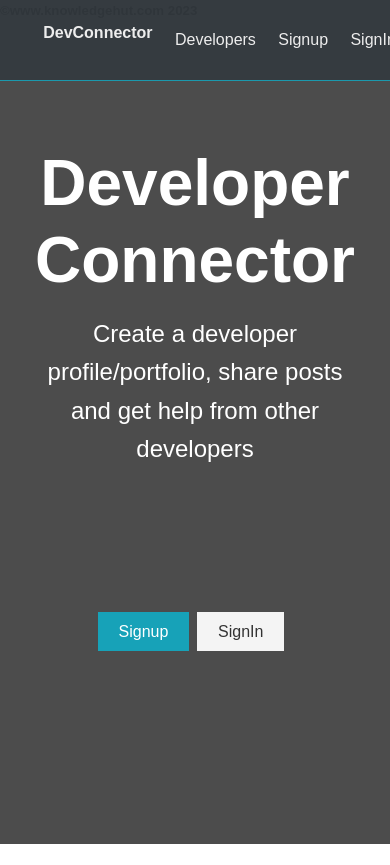
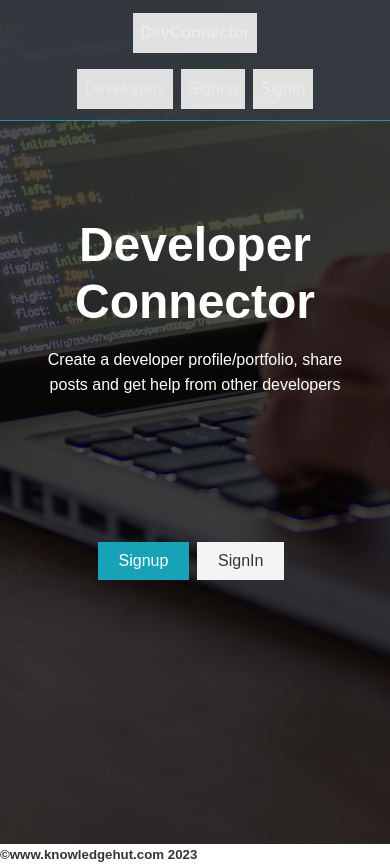
Before and after one commit to Amber-Lea-P/client, a React (Create React App) app: page / in a window 390 px wide. Before the commit the page ends 844 px from the top, so only its background shows below. Built offline with nearby package versions, Linux system fonts and the light colour scheme.

Commit message:
updated CSS files

```diff
--- a/src/App.css
+++ b/src/App.css
@@ -1,41 +1,4 @@
-/*.App {
-  text-align: center;
-}
 
-.App-logo {
-  height: 40vmin;
-  pointer-events: none;
-}
-
-@media (prefers-reduced-motion: no-preference) {
-  .App-logo {
-    animation: App-logo-spin infinite 20s linear;
-  }
-}
-
-.App-header {
-  background-color: #282c34;
-  min-height: 100vh;
-  display: flex;
-  flex-direction: column;
-  align-items: center;
-  justify-content: center;
-  font-size: calc(10px + 2vmin);
-  color: white;
-}
-
-.App-link {
-  color: #61dafb;
-}
-
-@keyframes App-logo-spin {
-  from {
-    transform: rotate(0deg);
-  }
-  to {
-    transform: rotate(360deg);
-  }
-}*/
 /* Global Styles */
 :root {
   --primary-color: #17a2b8;
@@ -112,7 +75,6 @@ img {
   color: var(--dark-color);
 }
 
-
 /* Padding */
 .p {
   padding: 0.5rem;
@@ -167,7 +129,7 @@ img {
 
 .btn {
   display: inline-block;
-  background: var(--dark-color);
+  background: var(--light-color);
   color: #333;
   padding: 0.4rem 1.3rem;
   font-size: 1rem;
@@ -272,68 +234,8 @@ img {
   width: 100%;
   height: 100%;
 }
-/* Navbar */
-.navbar {
-  display: flex;
-  justify-content: space-between;
-  align-items: center;
-  padding: 0.7rem 2rem;
-  position: fixed;
-  z-index: 1;
-  width: 100%;
-  top: 0;
-  border-bottom: solid 1px var(--primary-color);
-  opacity: 0.9;
-}
 
-.navbar ul {
-  display: flex;
-  text-align: center;
-  justify-content: center;
-}
-
-.navbar a {
-  color: #fff;
-  padding: 0.45rem;
-  margin: 0 0.25rem;
-}
-
-.navbar a:hover {
-  color: var(--primary-color);
-}
-
-.navbar .welcome span {
-  margin-right: 0.6rem;
-}
-
-
-.navbar h1 {
-    margin-bottom: 1rem;
-  }
-
-.navbar .welcome {
-    display: none;
-  }
-
-  landing
-  .landing {
-      position: relative;
-      background: url('../assets/img/showcase.jpg') no-repeat center center/cover;
-      height: 100vh;}
-
-  .landing-inner {
-      color: #fff;
-      height: 100%;
-      width: 80%;
-      margin: auto;
-      display: flex;
-      flex-direction: column;
-      align-items: center;
-      text-align: center;
-      justify-content: center;
-  }
-
-  /* Forms */
+/* Forms  out css class .form-group : child class / inner class */
 .form .form-group {
   margin: 1.2rem 0;
 }
@@ -344,10 +246,10 @@ margin-top: 0.3rem;
   color: #888;
 }
 
-.form input[type='text'],
-.form input[type='email'],
-.form input[type='password'],
-.form input[type='date'],
+.form input[type="text"],
+.form input[type="email"],
+.form input[type="password"],
+.form input[type="date"],
 .form select,
 .form textarea {
   display: block;
@@ -357,7 +259,7 @@ font-size: 1.2rem;
   border: 1px solid #ccc;
 }
 
-.form input[type='submit'],
+.form input[type="submit"],
 button {
   font: inherit;
 }
@@ -397,8 +299,59 @@ text-align: left;
   background: var(--light-color);
 }
 
-/* profiles related css classes */
-.profiles {
+/* Navbar */
+.navbar {
+  display: flex;
+  justify-content: space-between;
+  align-items: center;
+  padding: 0.7rem 2rem;
+  position: fixed;
+  z-index: 1;
+  width: 100%;
+  top: 0;
+  border-bottom: solid 1px var(--primary-color);
+  opacity: 0.9;
+}
+
+.navbar ul {
+  display: flex;
+}
+
+.navbar a {
+  color: #fff;
+  padding: 0.45rem;
+  margin: 0 0.25rem;
+}
+
+.navbar a:hover {
+  color: var(--primary-color);
+}
+
+.navbar .welcome span {
+  margin-right: 0.6rem;
+}
+
+.landing {
+  position: relative;
+  background: url("../assets/img/showcase.jpg") no-repeat center center/cover;
+  height: 100vh;
+}
+
+
+.landing-inner {
+  color: #fff;
+  height: 100%;
+  width: 80%;
+  margin: auto;
+  display: flex;
+  flex-direction: column;
+  align-items: center;
+  justify-content: center;
+  text-align: center;
+}
+
+/* Profiles Page */
+.profile {
   display: grid;
   grid-template-columns: 2fr 4fr 2fr;
   align-items: center;
@@ -412,10 +365,10 @@ margin-bottom: 1rem;
 .profile-grid {
   display: grid;
   grid-template-areas:
-  'top top'
-  'about about'
-  'exp edu'
-  'github github';
+    "top top"
+    "about about"
+    "exp edu"
+    "github github";
   grid-gap: 1rem;
 }
 
@@ -451,12 +404,6 @@ display: flex;
   align-items: center;
   justify-content: center;
   text-align: center;
-}
-.div-about-list {
-display: inline;
-}
-.ul-about-list li{
-display: inline;
 }
 
 .profile-exp {
@@ -495,7 +442,6 @@ grid-area: github;
 
 .profile-github .repo {
   display: flex;
-margin-bottom: 0.5rem;
 }
 
 .profile-github .repo > div:first-child {
@@ -507,6 +453,7 @@ flex-basis: 70%;
   flex: 3;
   flex-basis: 20%;
 }
+
 /* Posts Page */
 .post-form .post-form-header {
   background: var(--primary-color);
@@ -551,10 +498,81 @@ margin-bottom: 0.5rem;
   .hide-sm {
     display: none;
   }
+
+  /* Text Styles */
+  .x-large {
+    font-size: 3rem;
   }
-.dash-button a {
+
+  .large {
+    font-size: 2rem;
+  }
+
+  .lead {
+    font-size: 1rem;
+  }
+
+  /* Navbar */
+  .navbar {
+    display: block;
+    text-align: center;
+  }
+
+  .navbar ul {
+    text-align: center;
+    justify-content: center;
+  }
+
+  .navbar h1 {
+    margin-bottom: 1rem;
+  }
+
+  .navbar .welcome {
+    display: none;
+  }
+
+  /* Profiles Page */
+  .profile {
+    grid-template-columns: 1fr;
+    text-align: center;
+  }
+
+  .profile ul {
+    display: none;
+  }
+
+  /* Profile Page */
+
+  .profile-top img,
+  .profile img {
+    width: 200px;
+    margin: auto;
+  }
+
+  .profile-grid {
+    grid-template-areas:
+      "top"
+      "about"
+      "exp"
+      "edu"
+      "github";
+  }
+
+  .profile-about .skills {
+    flex-direction: column;
+  }
+
+  .dash-buttons a {
     display: block;
     width: 100%;
     margin-bottom: 0.2rem;
+  }
 
+  .post {
+    grid-template-columns: 1fr;
   }
+  .post a,
+  .post button {
+    padding: 0.3rem 0.4rem;
+  }
+}
```
Lines whose indentation alone changed are shown as unchanged.
